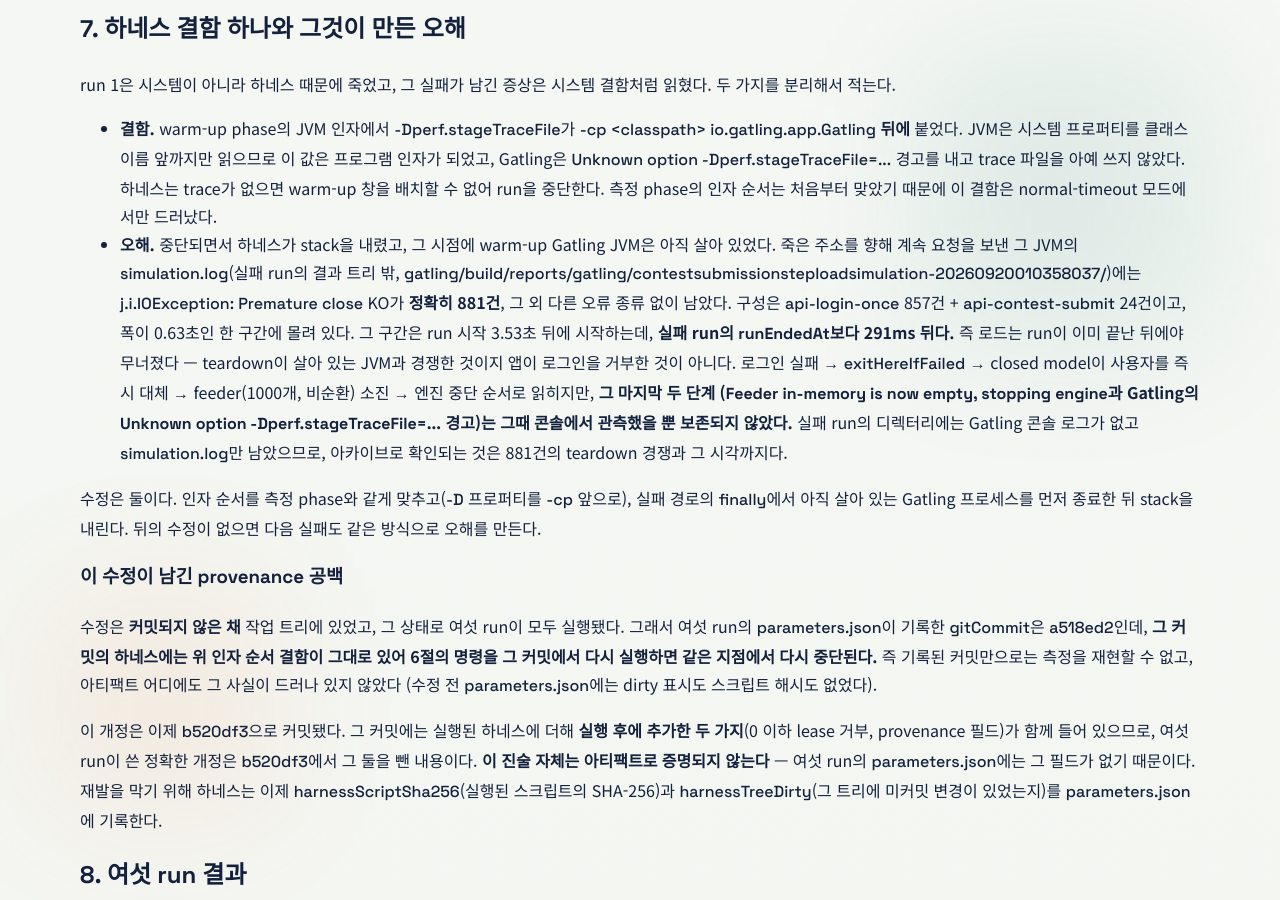
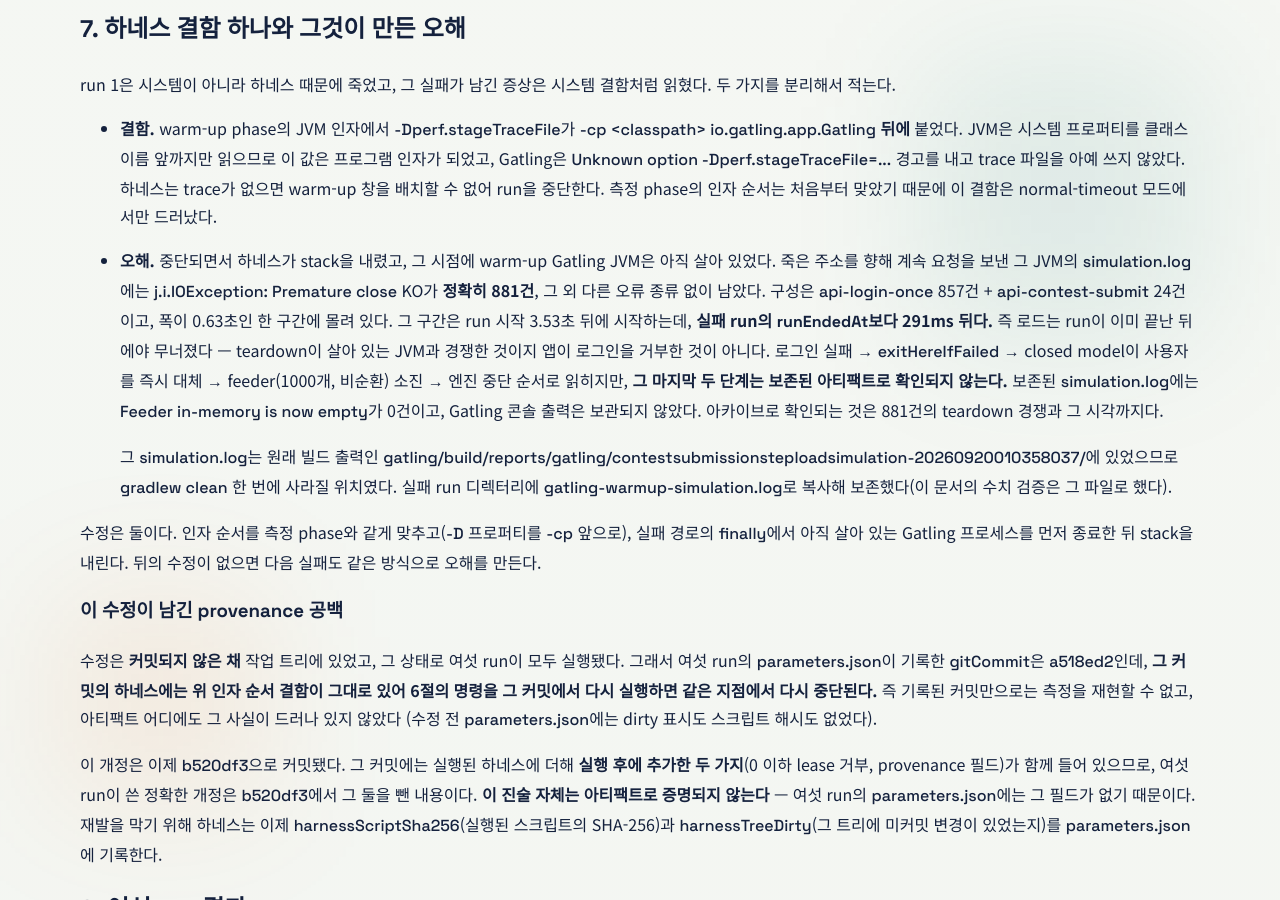
Before and after one commit to tmdrud0/web, a Jekyll site: the page built from docs/MYSQL_JUDGE_NORMAL_TIMEOUT_DUPLICATION.md, in a window 1280 px wide and 900 px high, scrolled down 3840 px. Built offline with Jekyll 4.4.1, drawn with Linux system fonts in a browser that asks for light colours; our own code applies the rules of GitHub Pages for plain Markdown files.

Commit message:
docs: preserve the failed run's Gatling log and cite only what it shows
The evidence for the 2026-09-20 harness failure was the failed warm-up phase's Gatling
simulation.log, which sat under gatling/build/reports - a build output that one `gradlew clean`
erases. It is now copied into the failed run's directory as gatling-warmup-simulation.log, so the
failure record stands on its own.

The preserved log also settles what it does and does not show: 881 "Premature close" KO rows, all
in a 0.63s burst that starts 291ms after the run was declared over, and no
"Feeder in-memory is now empty" line at all. The section previously attributed that line to the log;
it was a console message and no console log was kept, so it is now reported as unverified.

Co-Authored-By: Claude Code <noreply@anthropic.com>

```diff
--- a/docs/MYSQL_JUDGE_NORMAL_TIMEOUT_DUPLICATION.md
+++ b/docs/MYSQL_JUDGE_NORMAL_TIMEOUT_DUPLICATION.md
@@ -172,18 +172,19 @@ run 1은 시스템이 아니라 하네스 때문에 죽었고, 그 실패가 남
   중단한다. 측정 phase의 인자 순서는 처음부터 맞았기 때문에 이 결함은 normal-timeout 모드에서만
   드러났다.
 - **오해.** 중단되면서 하네스가 stack을 내렸고, 그 시점에 warm-up Gatling JVM은 아직 살아 있었다.
-  죽은 주소를 향해 계속 요청을 보낸 그 JVM의 `simulation.log`(실패 run의 결과 트리 밖,
-  `gatling/build/reports/gatling/contestsubmissionsteploadsimulation-20260920010358037/`)에는
-  `j.i.IOException: Premature close` KO가 **정확히 881건**, 그 외 다른 오류 종류 없이 남았다.
-  구성은 `api-login-once` 857건 + `api-contest-submit` 24건이고, 폭이 0.63초인 한 구간에 몰려
-  있다. 그 구간은 run 시작 3.53초 뒤에 시작하는데, **실패 run의 `runEndedAt`보다 291ms 뒤다.**
-  즉 로드는 run이 이미 끝난 뒤에야 무너졌다 — teardown이 살아 있는 JVM과 경쟁한 것이지 앱이
-  로그인을 거부한 것이 아니다. 로그인 실패 → `exitHereIfFailed` → closed model이 사용자를 즉시
-  대체 → feeder(1000개, 비순환) 소진 → 엔진 중단 순서로 읽히지만, **그 마지막 두 단계
-  (`Feeder in-memory is now empty, stopping engine`과 Gatling의 `Unknown option
-  -Dperf.stageTraceFile=...` 경고)는 그때 콘솔에서 관측했을 뿐 보존되지 않았다.** 실패 run의
-  디렉터리에는 Gatling 콘솔 로그가 없고 `simulation.log`만 남았으므로, 아카이브로 확인되는 것은
-  881건의 teardown 경쟁과 그 시각까지다.
+  죽은 주소를 향해 계속 요청을 보낸 그 JVM의 `simulation.log`에는 `j.i.IOException: Premature
+  close` KO가 **정확히 881건**, 그 외 다른 오류 종류 없이 남았다. 구성은 `api-login-once` 857건 +
+  `api-contest-submit` 24건이고, 폭이 0.63초인 한 구간에 몰려 있다. 그 구간은 run 시작 3.53초
+  뒤에 시작하는데, **실패 run의 `runEndedAt`보다 291ms 뒤다.** 즉 로드는 run이 이미 끝난 뒤에야
+  무너졌다 — teardown이 살아 있는 JVM과 경쟁한 것이지 앱이 로그인을 거부한 것이 아니다.
+  로그인 실패 → `exitHereIfFailed` → closed model이 사용자를 즉시 대체 → feeder(1000개, 비순환)
+  소진 → 엔진 중단 순서로 읽히지만, **그 마지막 두 단계는 보존된 아티팩트로 확인되지 않는다.**
+  보존된 `simulation.log`에는 `Feeder in-memory is now empty`가 0건이고, Gatling 콘솔 출력은
+  보관되지 않았다. 아카이브로 확인되는 것은 881건의 teardown 경쟁과 그 시각까지다.
+
+  그 `simulation.log`는 원래 빌드 출력인 `gatling/build/reports/gatling/contestsubmissionsteploadsimulation-20260920010358037/`에
+  있었으므로 `gradlew clean` 한 번에 사라질 위치였다. 실패 run 디렉터리에
+  `gatling-warmup-simulation.log`로 복사해 보존했다(이 문서의 수치 검증은 그 파일로 했다).
 
 수정은 둘이다. 인자 순서를 측정 phase와 같게 맞추고(`-D` 프로퍼티를 `-cp` 앞으로), 실패 경로의
 `finally`에서 아직 살아 있는 Gatling 프로세스를 먼저 종료한 뒤 stack을 내린다. 뒤의 수정이 없으면
```
